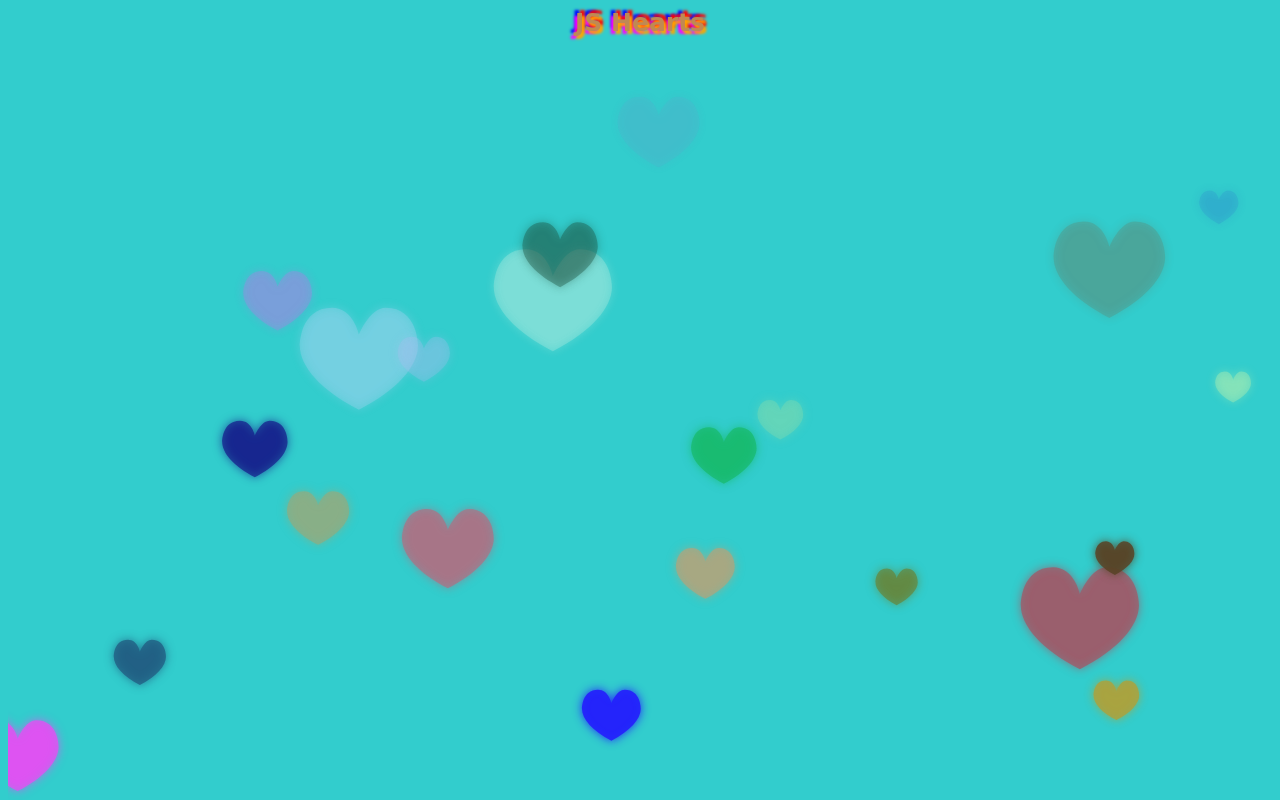
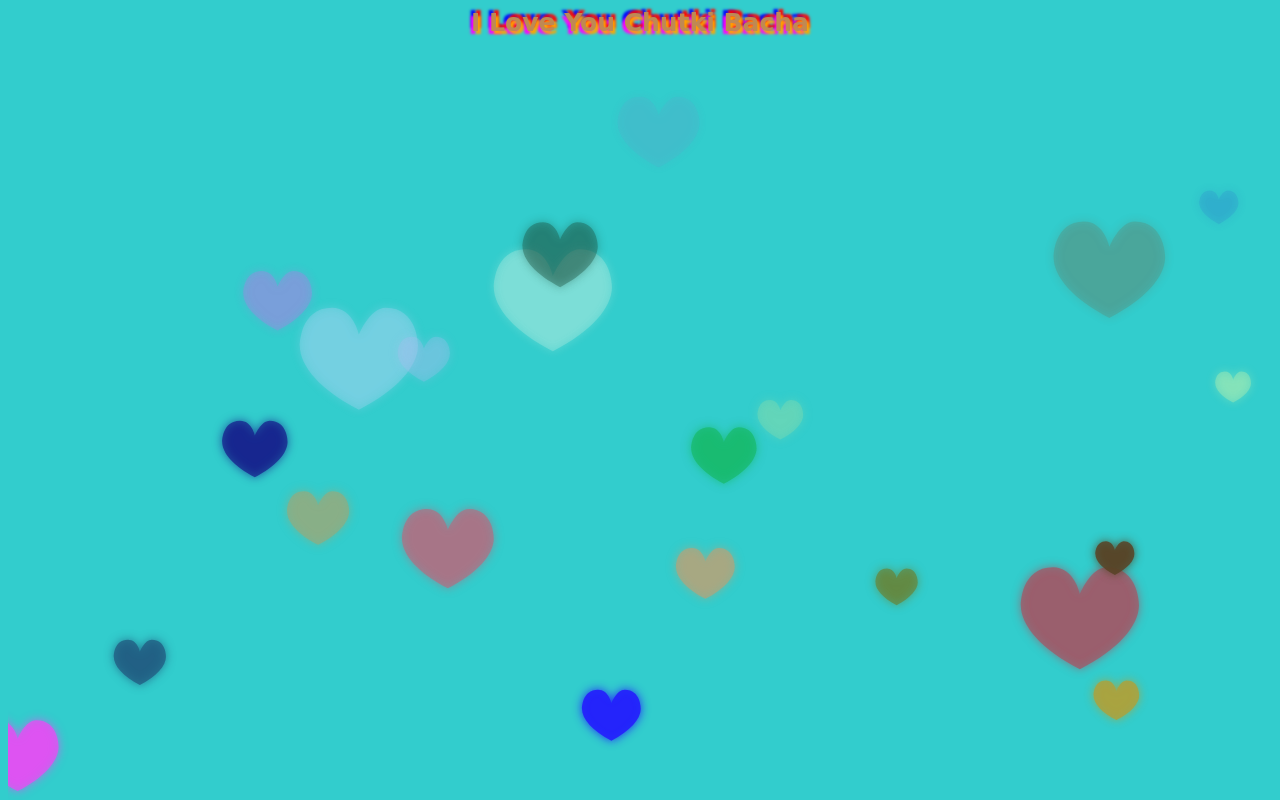
Before and after one commit to covik01/webvalentine, a plain HTML site: page index2.html in a window 1280 px wide. Drawn offline with Linux system fonts and the light colour scheme.

Commit message:
Update index2.html

```diff
--- a/index2.html
+++ b/index2.html
@@ -88,7 +88,7 @@ body{
 
 <canvas id='cavs' style='position:fixed; z-index:-1;'></canvas>
 
-<div class = "heading"><center>JS Hearts<b><i></i></b></center></div>
+<div class = "heading"><center>I Love You Chutki Bacha<b><i></i></b></center></div>
 
 </body>
 
```
